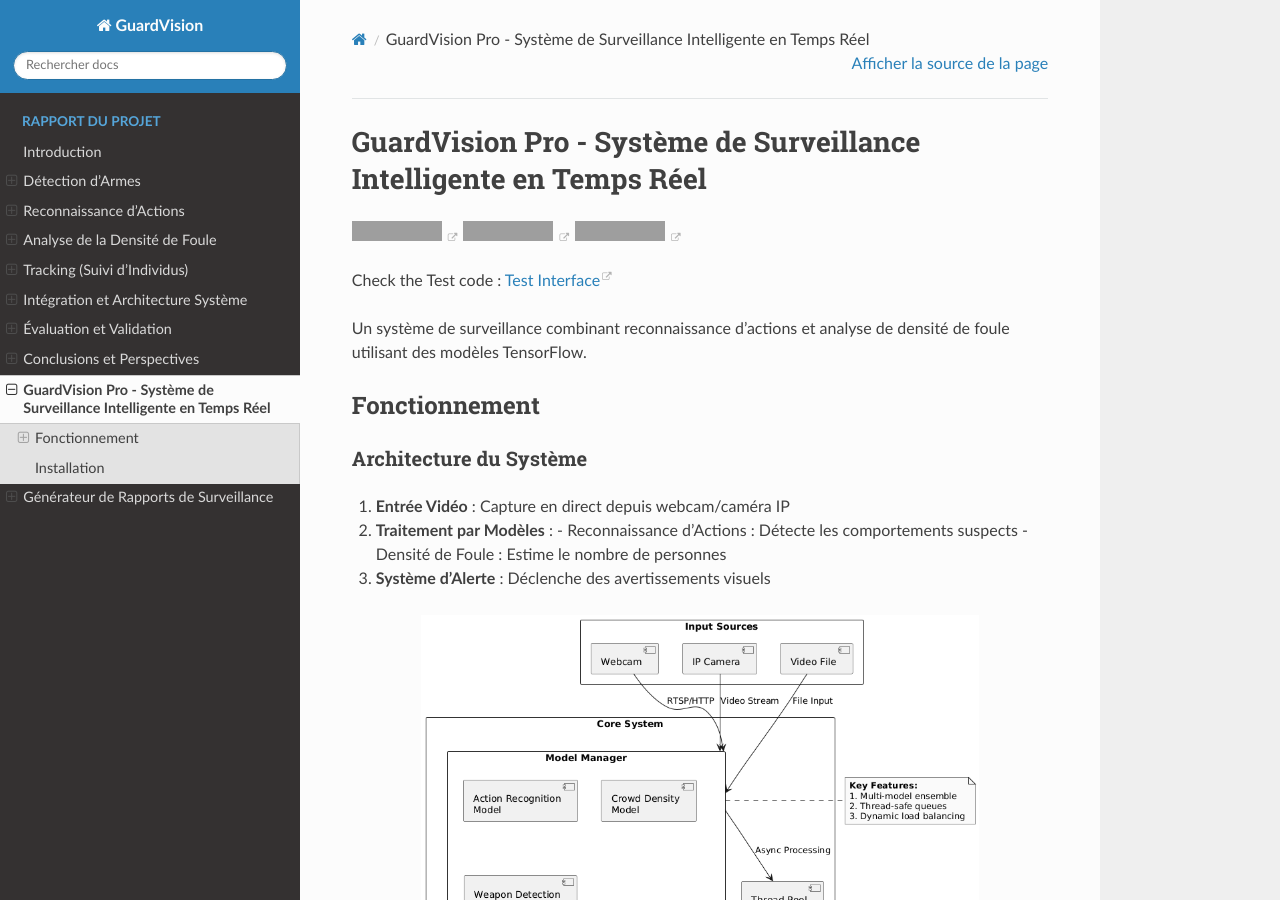
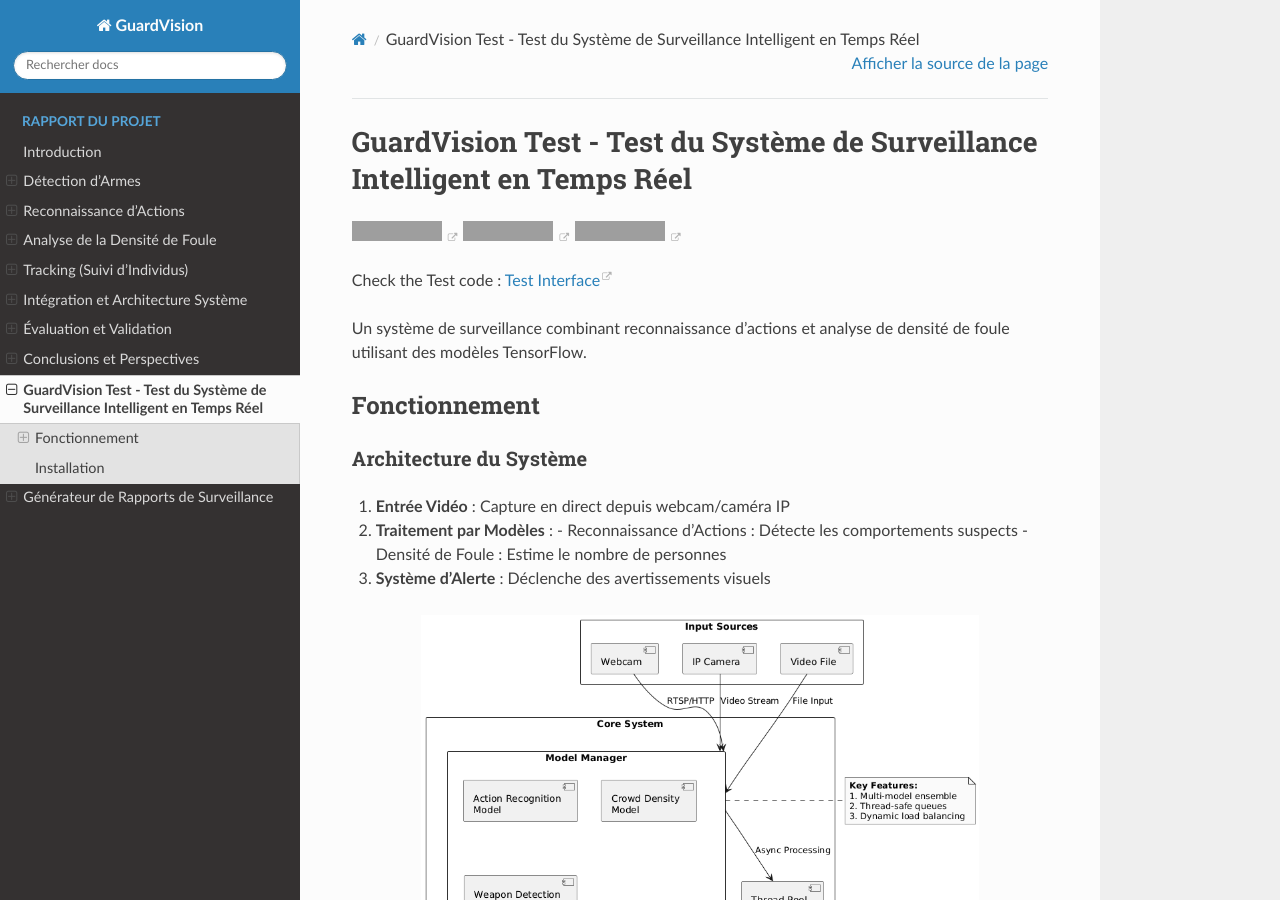
Before and after one commit to med-reda-nk/GuardVision, a Sphinx documentation site: the page built from Documentation/interface_test.rst, in a window 1280 px wide and 900 px high. Built offline with Sphinx 7.4.7 and the Read the Docs theme 3.1.0, drawn with Linux system fonts in a browser that asks for light colours; pages that are not in the unit, such as notebooks, are missing from menus; grey boxes are pictures that could not be loaded.

Commit message:
Update interface_test.rst

```diff
--- a/Documentation/interface_test.rst
+++ b/Documentation/interface_test.rst
@@ -1,4 +1,4 @@
-GuardVision Pro - Système de Surveillance Intelligente en Temps Réel
+GuardVision Test - Test du Système de Surveillance Intelligent en Temps Réel
 ==================================================================
 
 .. image:: https://img.shields.io/badge/Python-3.8%2B-blue
```
